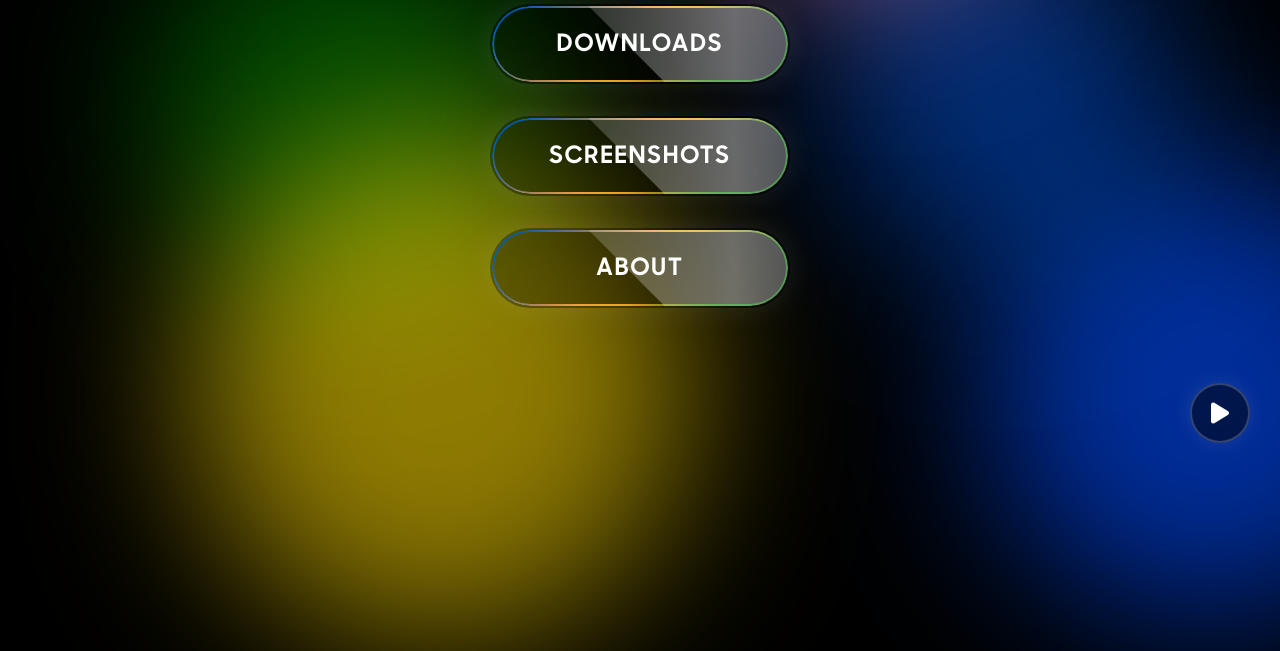
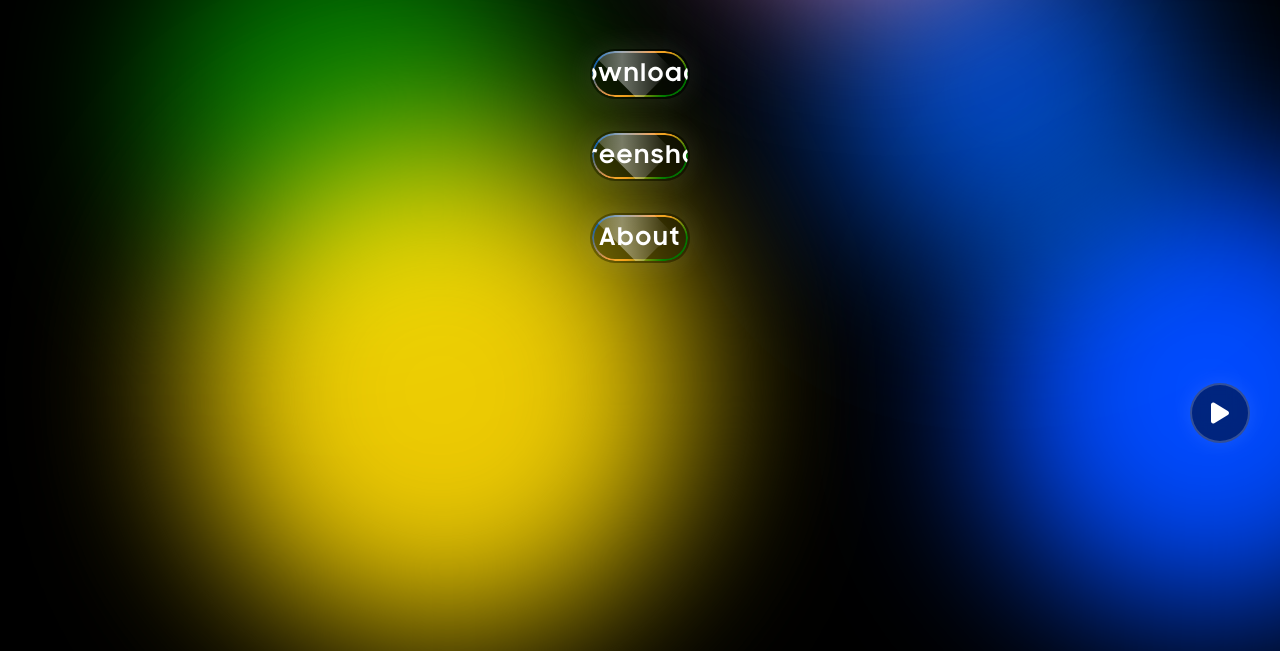
Before and after one commit to Ishihara0Xn/IshiharaROM-WebIO, a plain HTML site: page index.html in a window 1280 px wide. Shown: the part 327-978 px from the top of the page. Drawn offline with Linux system fonts and the light colour scheme.

Commit message:
Update index.html

```diff
--- a/index.html
+++ b/index.html
@@ -8,7 +8,7 @@
         @font-face {
             font-family: 'Samsung Sans';
             src: url('samsungsans.ttf') format('truetype');
-            font-weight: bold;
+            font-weight: normal;
             font-style: normal;
         }
 
@@ -42,7 +42,7 @@
             position: absolute;
             border-radius: 50%;
             filter: blur(80px);
-            opacity: 0.6;
+            opacity: 1.0;
             animation: float 25s infinite ease-in-out;
             mix-blend-mode: screen;
         }
@@ -90,8 +90,8 @@
         }
 
         .pill {
-            width: 300px;
-            height: 80px;
+            width: 100px;
+            height: 50px;
             border-radius: 50px;
             background: rgba(0, 0, 0, 0.3);
             backdrop-filter: blur(10px);
@@ -106,7 +106,6 @@
             box-shadow: 0 0 30px rgba(255, 255, 255, 0.1);
             font-size: 1.5rem;
             font-weight: bold;
-            text-transform: uppercase;
             letter-spacing: 2px;
             z-index: 1;
         }
@@ -116,8 +115,8 @@
             position: absolute;
             top: -50%;
             left: -50%;
-            width: 200%;
-            height: 200%;
+            width: 100%;
+            height: 100%;
             background: linear-gradient(
                 45deg,
                 transparent,
```
